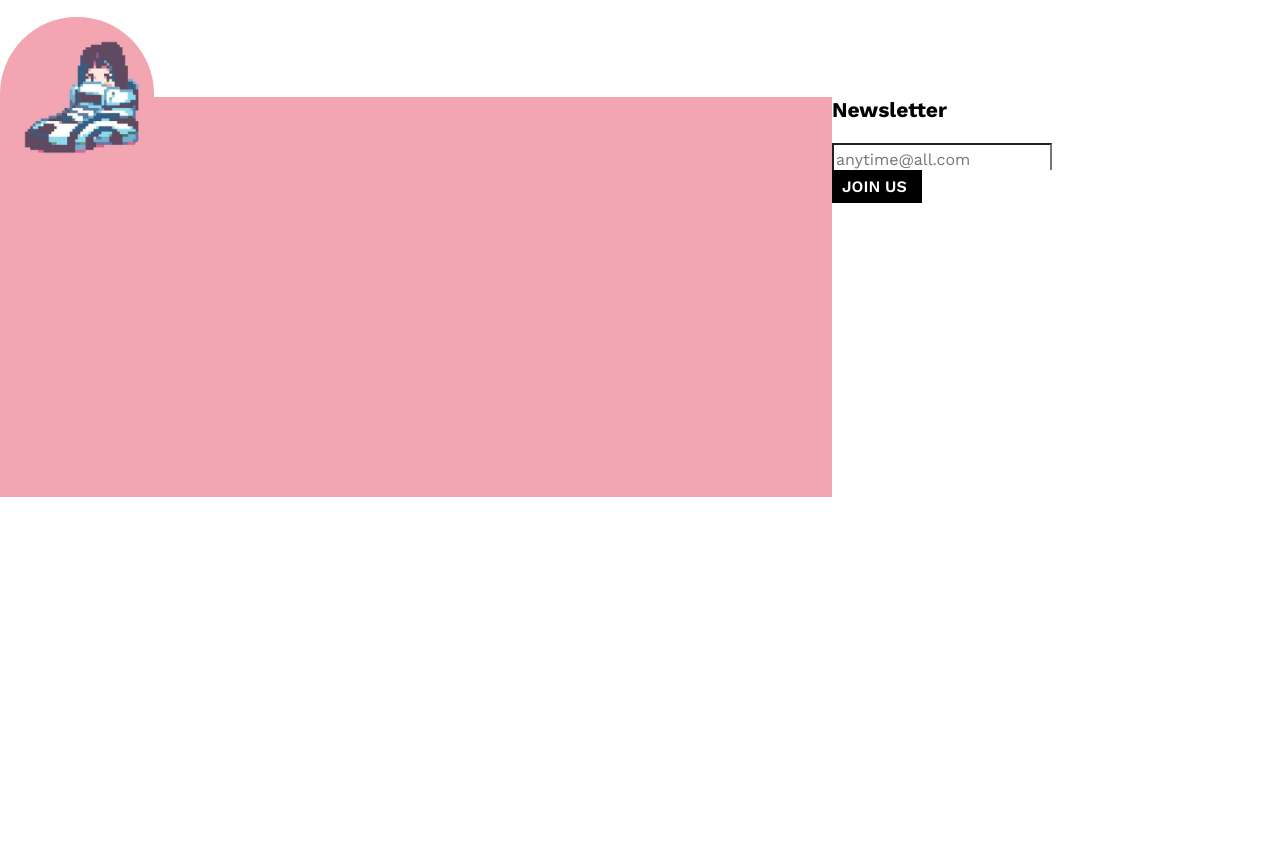
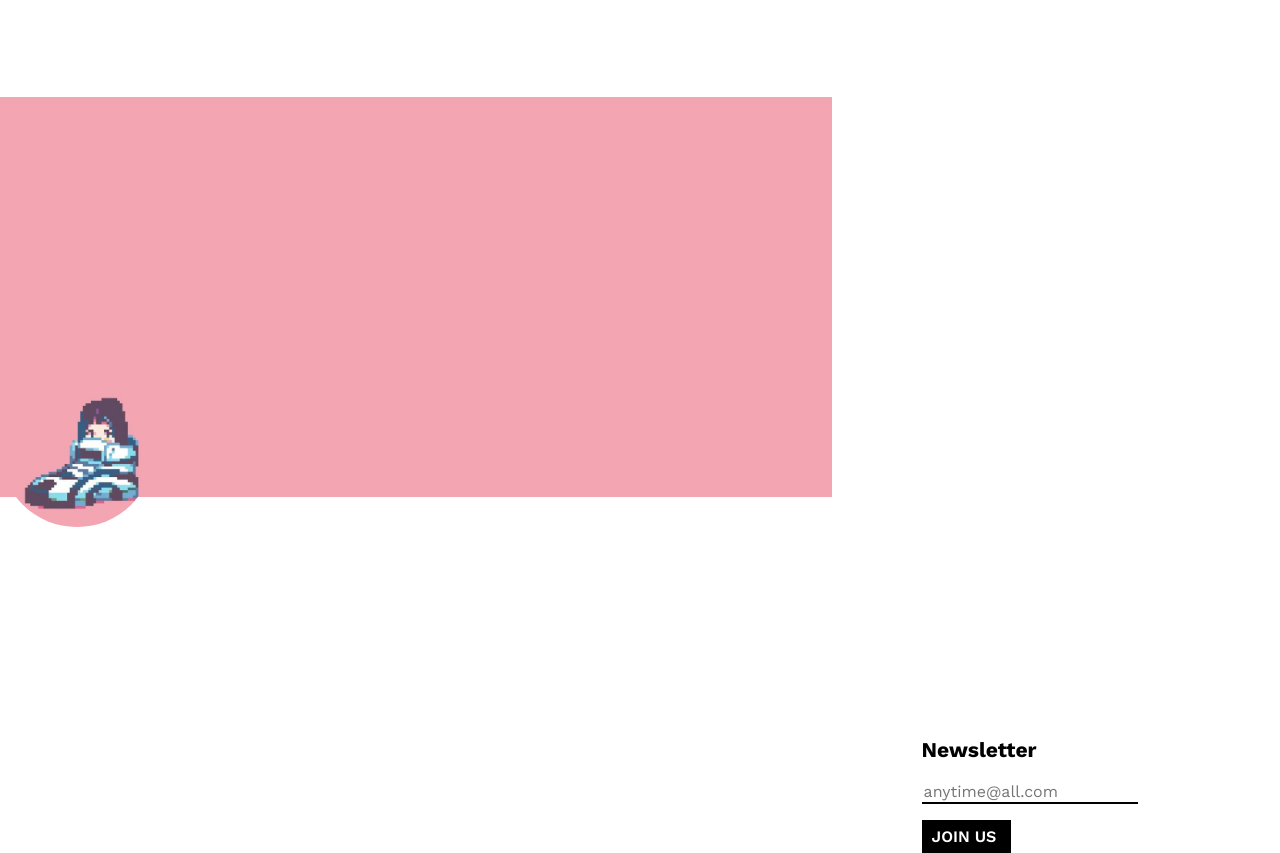
Before and after one commit to paugmnoz/omocat_web, a plain HTML site: page index.html in a window 1280 px wide. Shown: the part 3095-3948 px from the top of the page. Before the commit the page ends 3592 px from the top, so only its background shows below. Drawn offline with nearby package versions, Linux system fonts and the light colour scheme.

Commit message:
NewsletterStyles done

```diff
--- a/style.scss
+++ b/style.scss
@@ -229,19 +229,22 @@ a {
 
         .newsletter{
             display: block;
+            margin:50% 0 0 7%;
             p {
                 font-family: $font;
                 font-weight: 700;
                 font-size: 21;
-                margin-bottom: 1em;
+                margin-bottom: 0.7em;
             }
             input {
                 display: block;
                 padding: 5px 2px 1px 2px;
-                border-bottom: black;
+                border: none;
+                border-bottom: 2px solid black;
                 font-family: $font;
                 font-weight: 400;
                 font-size: 16;
+                margin-bottom: 1em;
             }
             button {
                 padding: 7px 15px 7px 10px;
```
Also changed, not shown: style.css, 1 other file.
